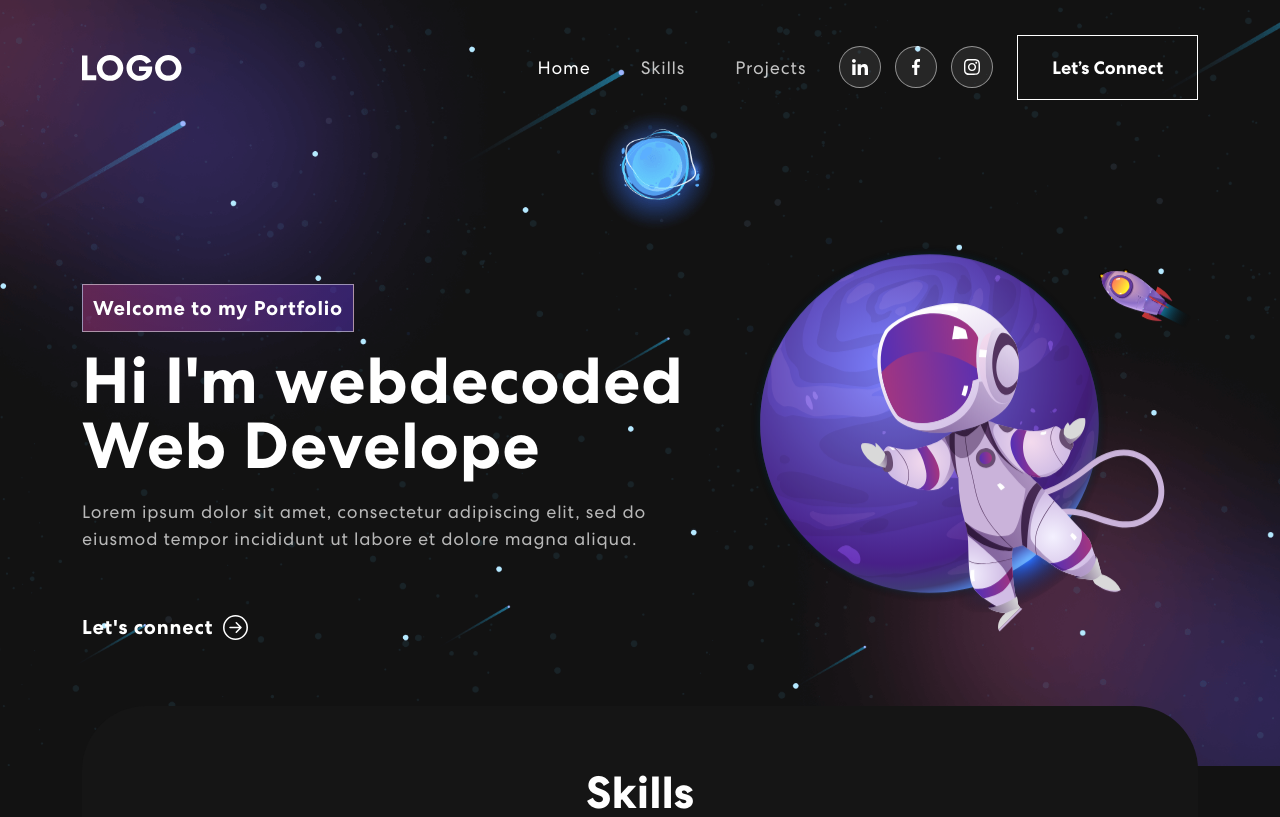
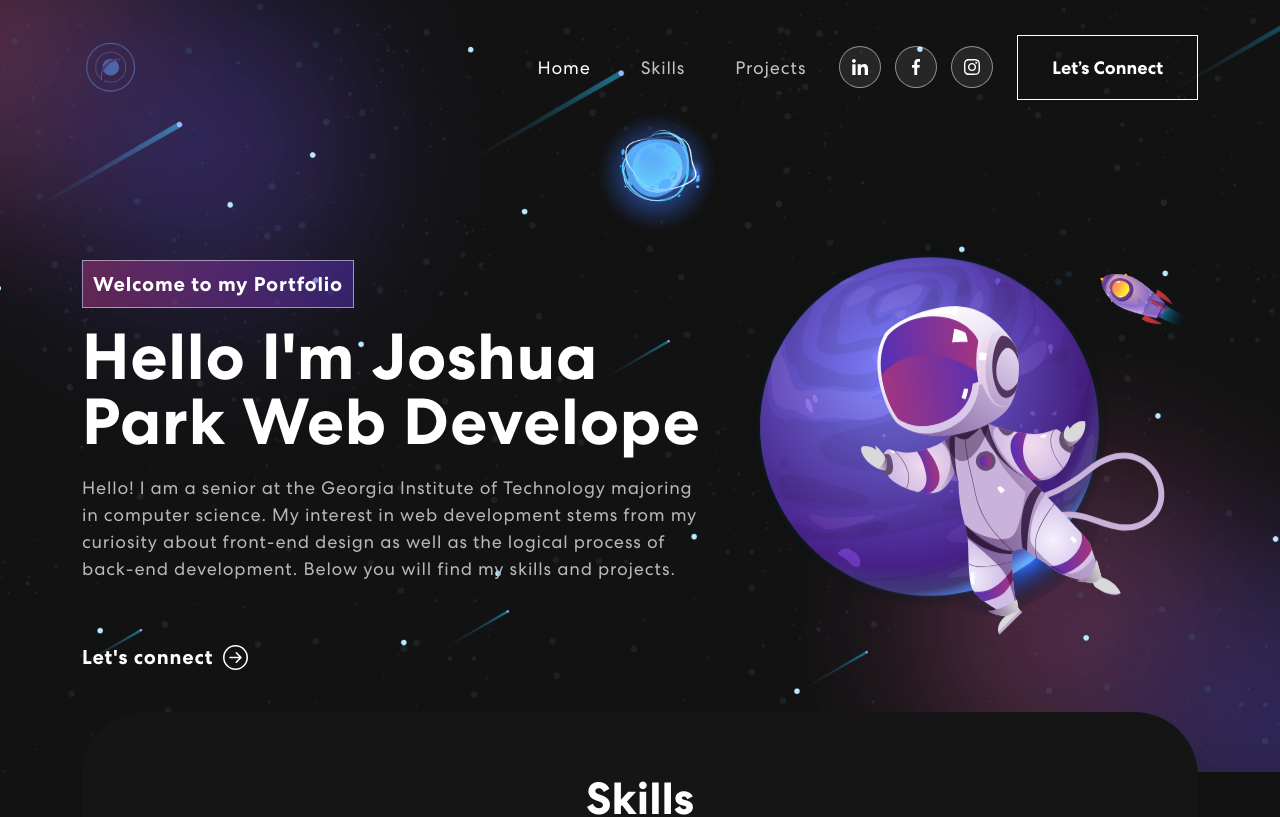
Before and after one commit to joshuapark2/jpark.github.io, a React (Create React App) app: page / in a window 1280 px wide. Shown: the top 817 px of the page. Built offline with nearby package versions, Linux system fonts and the light colour scheme.

Commit message:
Fix NavBar and added Home Page info and pics

```diff
--- a/src/App.css
+++ b/src/App.css
@@ -95,7 +95,7 @@ nav.navbar.scrolled {
   background-color: #121212;
 }
 nav.navbar a.navbar-brand {
-    width: 9%;
+    width: 5%;
 }
 nav.navbar .navbar-nav .nav-link.navbar-link {
   font-weight: 400;
--- a/src/components/Banner.js
+++ b/src/components/Banner.js
@@ -47,8 +47,13 @@ export const Banner = () => {
                 <Row className="align-items-center">
                     <Col xs={12} md={6} xl={7}>
                         <span className="tagline">Welcome to my Portfolio</span>
-                        <h1>{`Hi I'm webdecoded `}<span className="wrap">{text}</span></h1>
-                        <p>Lorem ipsum dolor sit amet, consectetur adipiscing elit, sed do eiusmod tempor incididunt ut labore et dolore magna aliqua. </p>
+                        <h1>{`Hello I'm Joshua Park `}<span className="wrap">{text}</span></h1>
+                        <p>Hello! I am a senior at the Georgia Institute of Technology
+                            majoring in computer science. My interest in web development
+                            stems from my curiosity about front-end design as well as the
+                            logical process of back-end development. Below you will find my
+                            skills and projects.
+                        </p>
                         <button onClick={() => console.log('connect')}>Let's connect <ArrowRightCircle size={25}/></button>
                     </Col>
                     <Col xs={12} md={6} xl={5}>
--- a/src/components/Footer.js
+++ b/src/components/Footer.js
@@ -1,5 +1,5 @@
 import { Container, Row, Col } from "react-bootstrap";
-import logo from "../assets/img/logo.svg";
+import jpark2 from "../assets/img/Jpark-logos_transparent.png";
 import navIcon1 from "../assets/img/nav-icon1.svg";
 import navIcon2 from "../assets/img/nav-icon2.svg";
 import navIcon3 from "../assets/img/nav-icon3.svg";
@@ -10,10 +10,10 @@ export const Footer = () => {
       <Container>
         <Row className="align-items-center">
           <Col size={12} sm={6}>
-            <img src={logo} alt="Logo" />
+            <img src={jpark2} alt="Icon" />
           </Col>
           <Col size={12} sm={6} className="text-center text-sm-end">
-            <div className="social-icon">
+            <div className="social-icon" >
               <a href="#"><img src={navIcon1} alt="Icon" /></a>
               <a href="#"><img src={navIcon2} alt="Icon" /></a>
               <a href="#"><img src={navIcon3} alt="Icon" /></a>
--- a/src/components/NavBar.js
+++ b/src/components/NavBar.js
@@ -1,6 +1,6 @@
 import { useState, useEffect } from "react";
 import { Navbar, Container, Nav} from "react-bootstrap";
-import logo from '../assets/img/logo.svg';
+import jpark from "../assets/img/trans1.png";
 import navIcon1 from '../assets/img/nav-icon1.svg';
 import navIcon2 from '../assets/img/nav-icon2.svg';
 import navIcon3 from '../assets/img/nav-icon3.svg';
@@ -31,7 +31,7 @@ export const NavBar = () => {
     <Navbar expand="md" className={scrolled ? "scrolled": ""}>
       <Container>
         <Navbar.Brand href="/">
-            <img src={logo} alt="Logo" />
+            <img src={jpark} alt="Logo" />
         </Navbar.Brand>
         <Navbar.Toggle aria-controls="basic-navbar-nav">
             <span className="navbar-toggler-icon"></span>
@@ -55,5 +55,3 @@ export const NavBar = () => {
     </Navbar>
   );
 }
-
-export default NavBar;
--- a/src/components/Projects.js
+++ b/src/components/Projects.js
@@ -40,7 +40,7 @@ export const Projects = () => {
       ];
 
     return (
-        <section className="project" id="project">
+        <section className="project" id="projects">
             <Container>
                 <Row>
                     <Col size={12}>
```
Also changed, not shown: src/assets/img/Jpark-logos_transparent.png (added), src/assets/img/trans1.png (added).
